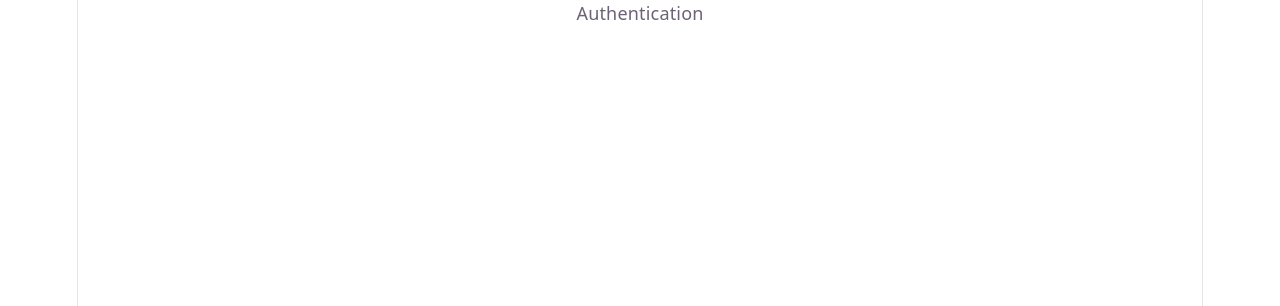
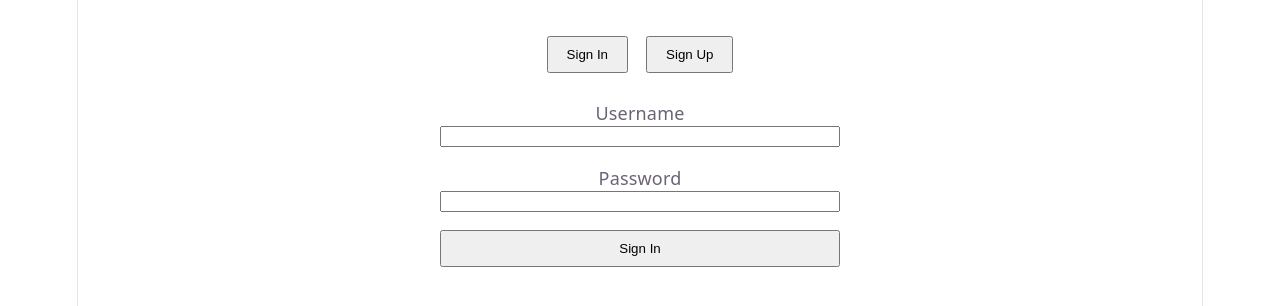
Before and after one commit to Yaminadjenkal/holbertonschool-cinema-guru, a React (Vite) app: page / in a window 1280 px wide. Shown: the top 306 px of the page. Built offline with nearby package versions, Linux system fonts and the light colour scheme.

Commit message:
Add Authentication, Login, and Register components

```diff
--- a/src/App.jsx
+++ b/src/App.jsx
@@ -1,6 +1,7 @@
 import { useState, useEffect } from 'react';
 import axios from 'axios';
 import './App.css';
+import Authentication from './routes/auth/Authentication';
 
 export default function App() {
   const [isLoggedIn, setIsLoggedIn] = useState(false);
@@ -35,7 +36,10 @@ export default function App() {
       {isLoggedIn ? (
         <div>Dashboard</div>
       ) : (
-        <div>Authentication</div>
+        <Authentication
+          setIsLoggedIn={setIsLoggedIn}
+          setUserUsername={setUserUsername}
+        />
       )}
     </div>
   );
--- /dev/null
+++ b/src/routes/auth/Authentication.jsx
@@ -0,0 +1,47 @@
+import { useState } from 'react';
+import './auth.css';
+import Button from '../../components/general/Button';
+import Login from './Login';
+import Register from './Register';
+
+export default function Authentication({ setIsLoggedIn, setUserUsername }) {
+  const [_switch, set_switch] = useState(true);
+  const [username, setUsername] = useState('');
+  const [password, setPassword] = useState('');
+
+  const handleSignInClick = (e) => {
+    e.preventDefault();
+    set_switch(true);
+  };
+
+  const handleSignUpClick = (e) => {
+    e.preventDefault();
+    set_switch(false);
+  };
+
+  return (
+    <div className="auth-container">
+      <div className="auth-header">
+        <Button label="Sign In" onClick={handleSignInClick} />
+        <Button label="Sign Up" onClick={handleSignUpClick} />
+      </div>
+      <form className="auth-form" onSubmit={(e) => e.preventDefault()}>
+        {_switch ? (
+          <Login
+            username={username}
+            password={password}
+            setUsername={setUsername}
+            setPassword={setPassword}
+          />
+        ) : (
+          <Register
+            username={username}
+            password={password}
+            setUsername={setUsername}
+            setPassword={setPassword}
+          />
+        )}
+      </form>
+    </div>
+  );
+}
--- /dev/null
+++ b/src/routes/auth/Login.jsx
@@ -0,0 +1,23 @@
+import './auth.css';
+import Input from '../../components/general/Input';
+import Button from '../../components/general/Button';
+
+export default function Login({ username, password, setUsername, setPassword }) {
+  return (
+    <>
+      <Input
+        label="Username"
+        type="text"
+        value={username}
+        setValue={setUsername}
+      />
+      <Input
+        label="Password"
+        type="password"
+        value={password}
+        setValue={setPassword}
+      />
+      <Button label="Sign In" type="submit" />
+    </>
+  );
+}
--- /dev/null
+++ b/src/routes/auth/Register.jsx
@@ -0,0 +1,23 @@
+import './auth.css';
+import Input from '../../components/general/Input';
+import Button from '../../components/general/Button';
+
+export default function Register({ username, password, setUsername, setPassword }) {
+  return (
+    <>
+      <Input
+        label="Username"
+        type="text"
+        value={username}
+        setValue={setUsername}
+      />
+      <Input
+        label="Password"
+        type="password"
+        value={password}
+        setValue={setPassword}
+      />
+      <Button label="Sign Up" type="submit" />
+    </>
+  );
+}
--- /dev/null
+++ b/src/routes/auth/auth.css
@@ -0,0 +1,20 @@
+.auth-container {
+  display: flex;
+  flex-direction: column;
+  align-items: center;
+  justify-content: center;
+  margin: 2rem auto;
+  max-width: 400px;
+}
+
+.auth-header {
+  display: flex;
+  gap: 1rem;
+  margin-bottom: 1.5rem;
+}
+
+.auth-form {
+  display: flex;
+  flex-direction: column;
+  width: 100%;
+}
```
